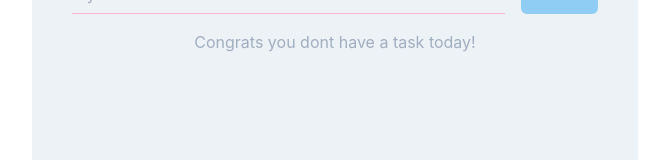
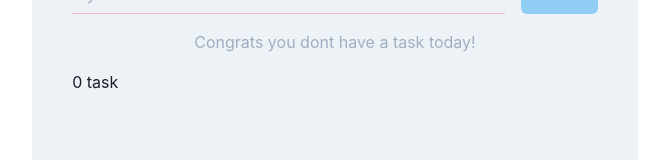
Before and after one commit to zacro14/Tasker, a Next.js app: page / in a window 1280 px wide. Shown: the part 171-331 px from the top of the page, without its empty margins (305-974 px from the left). Built offline with nearby package versions, Linux system fonts and the light colour scheme.

Commit message:
feat: display a text for  task count
It display a text for added task

```diff
--- /dev/null
+++ b/components/Taskcount.jsx
@@ -0,0 +1,11 @@
+import { Text } from "@chakra-ui/react";
+
+const Taskcount = ({ task }) => {
+  return (
+    <>
+      <Text>{task} task</Text>
+    </>
+  );
+};
+
+export default Taskcount;
--- a/pages/index.js
+++ b/pages/index.js
@@ -14,6 +14,7 @@ import {
   Text,
 } from "@chakra-ui/react";
 import Notask from "../components/Notask";
+import Taskcount from "../components/Taskcount";
 
 export default function Home() {
   const [task, setTask] = useState("");
@@ -38,6 +39,8 @@ export default function Home() {
       setTask("");
     }
   };
+
+  const taskCount = taskItem.task.length;
 
   return (
     <>
@@ -88,6 +91,8 @@ export default function Home() {
           ) : (
             <Notask />
           )}
+
+          <Taskcount task={taskCount} />
         </Flex>
       </Container>
     </>
```
